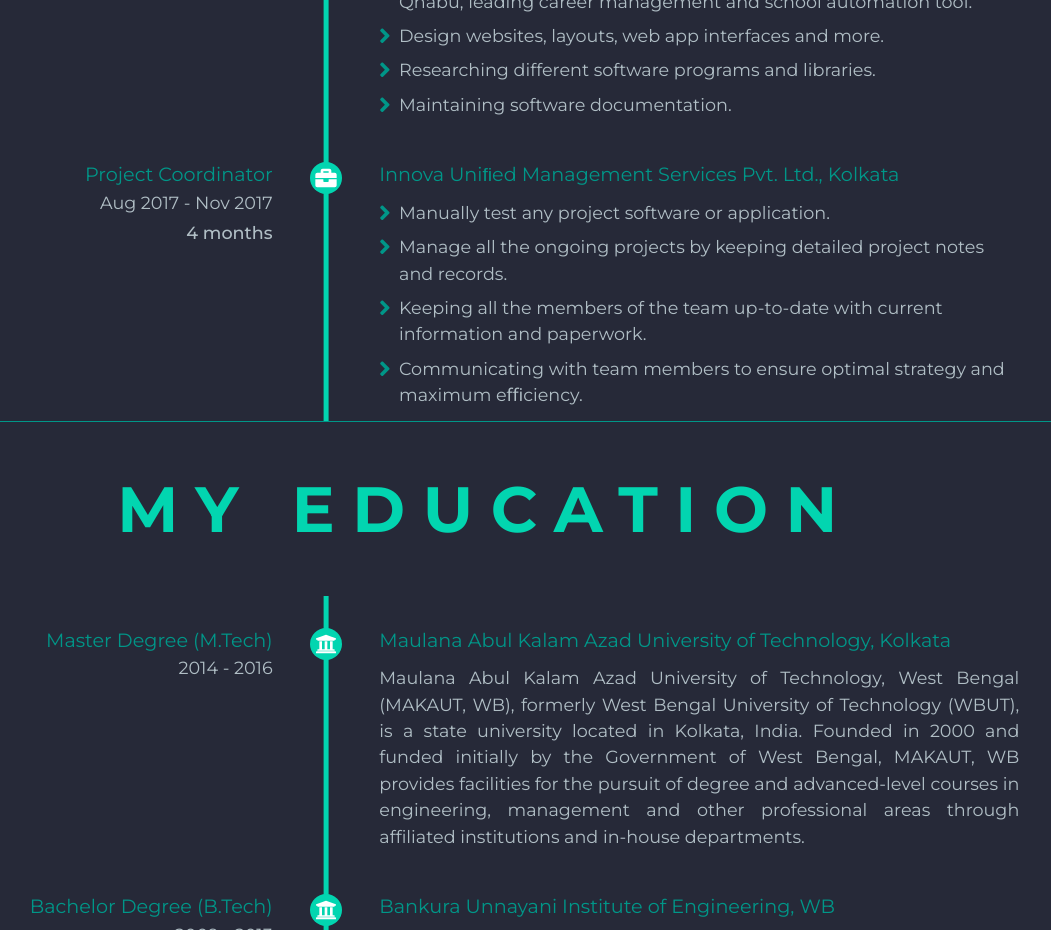
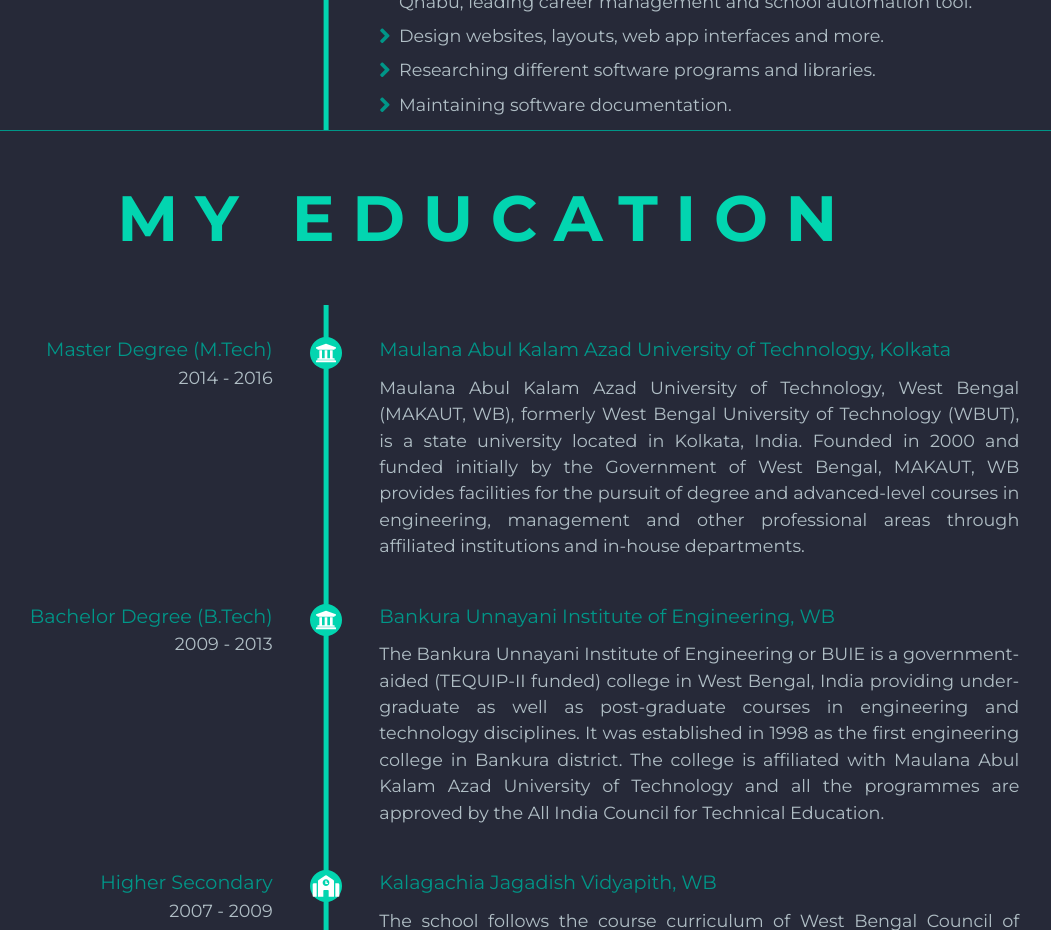
Before and after one commit to aniketDev/my-portfolio-v2, a React (Create React App) app: page / in a window 1280 px wide. Shown: the part 2920-3850 px from the top of the page, without its empty margins (154-1205 px from the left). Built offline with nearby package versions, Linux system fonts and the light colour scheme.

Commit message:
Experience data updated

```diff
--- a/src/components/Experience/experienceData.js
+++ b/src/components/Experience/experienceData.js
@@ -42,18 +42,5 @@ export const experienceData = [
       'Researching different software programs and libraries.',
       'Maintaining software documentation.'
     ]
-  },
-  {
-    headerTitle: 'Project Coordinator',
-    headerSubtitle1: 'Aug 2017 - Nov 2017',
-    headerSubtitle2: '4 months',
-    icon: 'briefcase',
-    contentTitle: 'Innova Uniﬁed Management Services Pvt. Ltd., Kolkata',
-    contentLists: [
-      'Manually test any project software or application.',
-      'Manage all the ongoing projects by keeping detailed project notes and records.',
-      'Keeping all the members of the team up-to-date with current information and paperwork.',
-      'Communicating with team members to ensure optimal strategy and maximum eﬃciency.'
-    ]
   }
 ];
```
